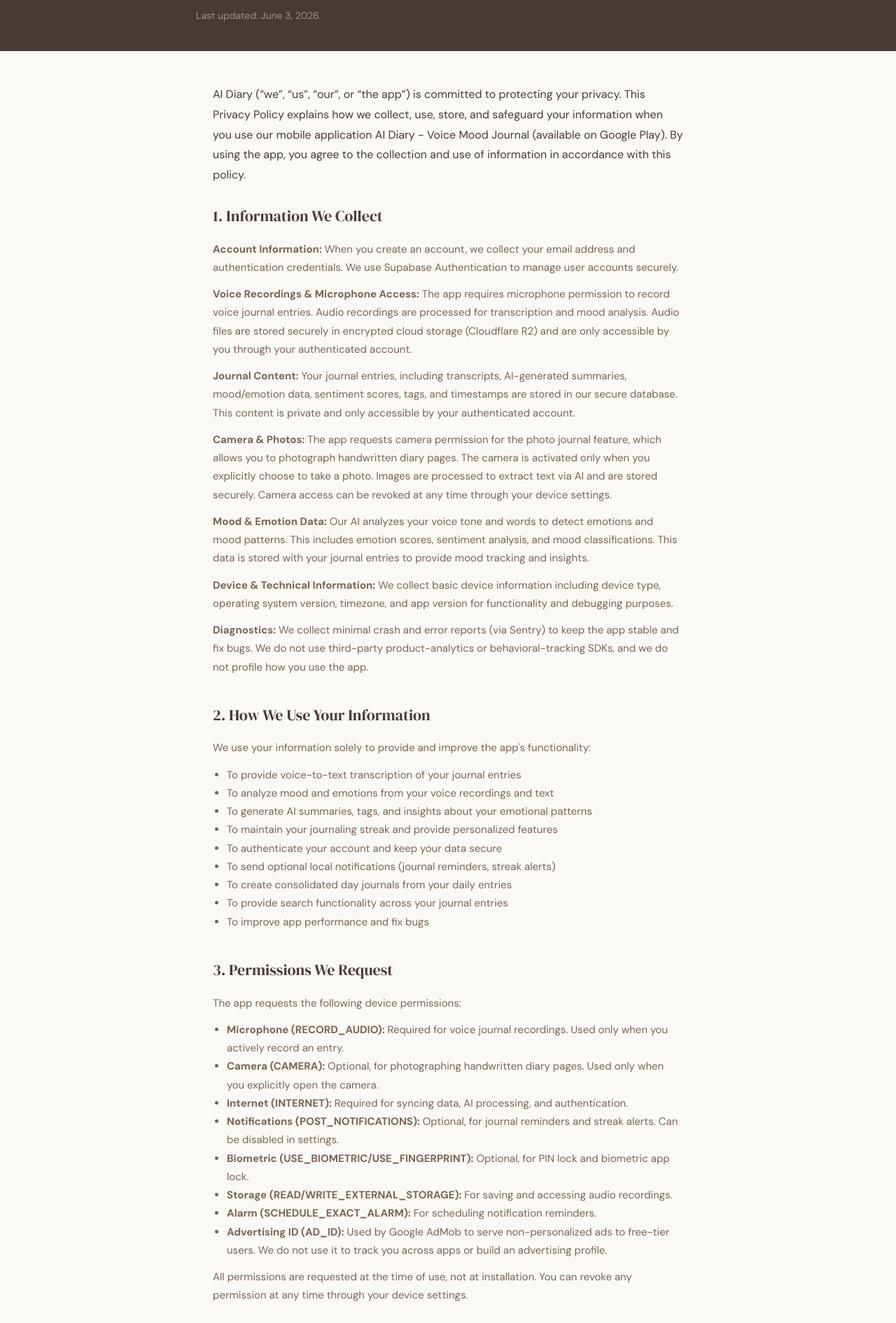
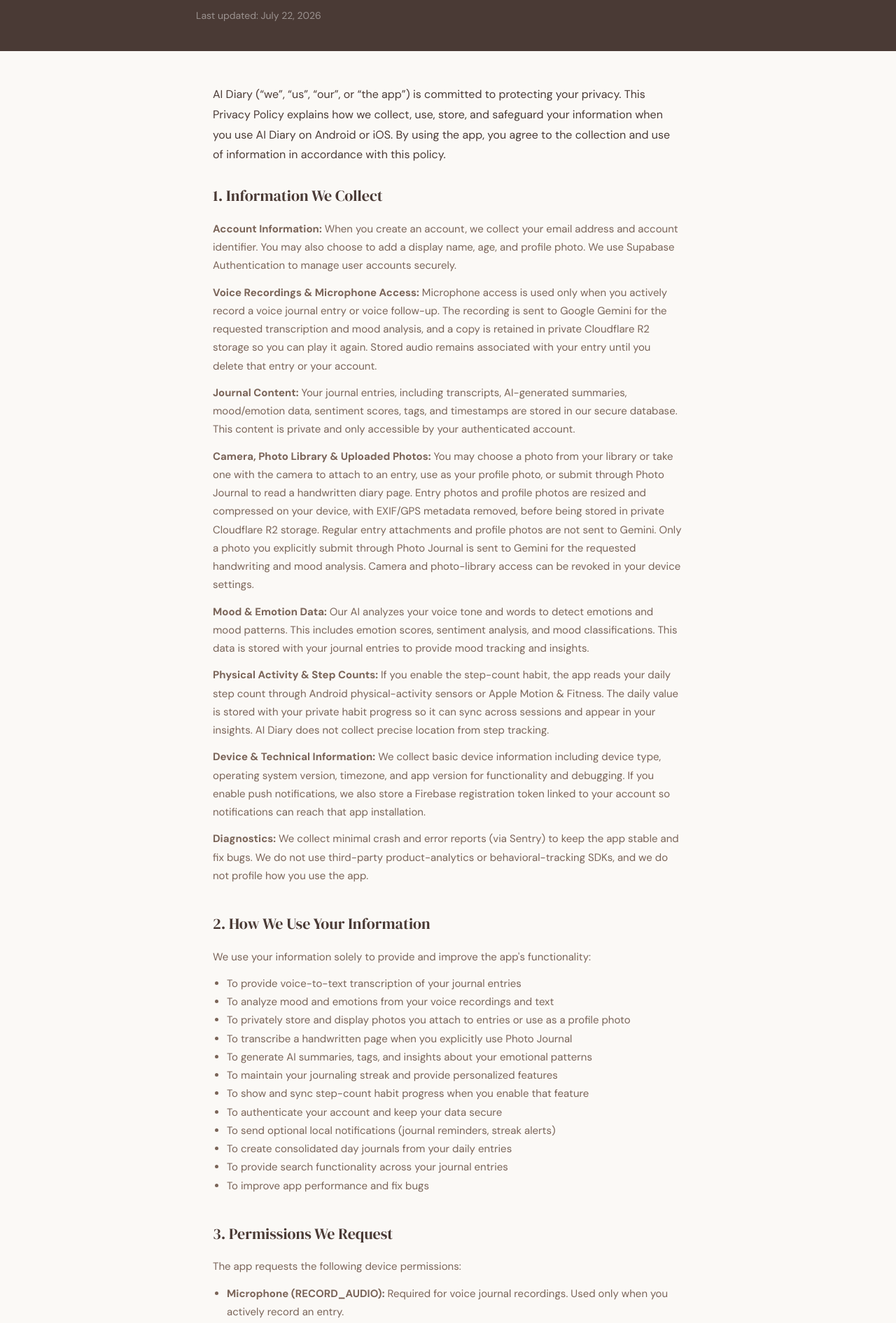
Before and after one commit to mubarismubi/aidiary-landing, a Next.js app: page /privacy in a window 1280 px wide. Shown: the part 153-2043 px from the top of the page at 70% size. Built offline with nearby package versions, Linux system fonts and the light colour scheme.

Commit message:
Update privacy disclosures for photo journals

```diff
--- a/package.json
+++ b/package.json
@@ -8,7 +8,7 @@
     "start": "next start"
   },
   "dependencies": {
-    "next": "16.2.3",
+    "next": "16.2.11",
     "react": "19.2.4",
     "react-dom": "19.2.4"
   },
@@ -19,5 +19,9 @@
     "@types/react-dom": "^19",
     "tailwindcss": "^4",
     "typescript": "^5"
+  },
+  "overrides": {
+    "postcss": "8.5.10",
+    "sharp": "0.35.0"
   }
 }
--- a/src/app/delete-account/page.tsx
+++ b/src/app/delete-account/page.tsx
@@ -48,13 +48,13 @@ export default function DeleteAccountPage() {
           <Section title="Option 1 &mdash; Delete from inside the app (recommended)">
             <p>The quickest way. Deletion begins immediately.</p>
             <ol style={{ paddingLeft: 20, listStyle: "decimal" }}>
-              <li>Open <strong>AI Diary</strong> on your Android device.</li>
+              <li>Open <strong>AI Diary</strong> on your Android or iOS device.</li>
               <li>Sign in with the account you want to delete.</li>
               <li>Go to the <strong>Settings</strong> tab (gear icon, bottom right).</li>
               <li>Scroll to the bottom and tap <strong>Delete Account</strong>.</li>
               <li>Confirm in the dialog.</li>
             </ol>
-            <p>Your account, journal entries, voice recordings, and mood data are scheduled for permanent deletion as soon as you confirm.</p>
+            <p>Your account, profile photo, journal entries, voice recordings, attached photos, and mood data are scheduled for permanent deletion as soon as you confirm.</p>
           </Section>
 
           <Section title="Option 2 &mdash; Request deletion by email">
@@ -88,6 +88,7 @@ export default function DeleteAccountPage() {
               <li>Your account (authentication record, profile, email, name)</li>
               <li>All journal entries (text, transcripts, AI summaries, tags)</li>
               <li>All voice recordings and uploaded audio files</li>
+              <li>Your profile photo and all entry-photo attachments, including stored thumbnails</li>
               <li>All mood and emotion analysis data</li>
               <li>Streak history, reminder preferences, and personal settings</li>
               <li>Device tokens used for notifications</li>
--- a/src/app/delete-data/page.tsx
+++ b/src/app/delete-data/page.tsx
@@ -52,9 +52,9 @@ export default function DeleteDataPage() {
           </p>
 
           <Section title="Option 1 &mdash; Delete a single journal entry (in-app)">
-            <p>Entries are deleted immediately and permanently.</p>
+            <p>Entries are removed from your live account immediately and cannot be restored in the app. Deletion of their associated stored files is requested at the same time.</p>
             <ol style={{ paddingLeft: 20, listStyle: "decimal" }}>
-              <li>Open <strong>AI Diary</strong> on your Android device.</li>
+              <li>Open <strong>AI Diary</strong> on your Android or iOS device.</li>
               <li>Go to the <strong>Journal</strong> tab (bottom nav).</li>
               <li>Find the entry you want to remove.</li>
               <li><strong>Long-press</strong> the entry &mdash; a delete option will appear.</li>
@@ -64,13 +64,14 @@ export default function DeleteDataPage() {
             <ul style={{ paddingLeft: 20, listStyle: "disc" }}>
               <li>The entry&apos;s transcript and text</li>
               <li>The associated voice recording (audio file on Cloudflare R2)</li>
+              <li>Every attached photo, including its full-size image and thumbnail in Cloudflare R2</li>
               <li>The AI-generated summary, tags, and mood/emotion analysis for that entry</li>
               <li>The entry&apos;s contribution to your streak and mood calendar</li>
             </ul>
           </Section>
 
           <Section title="Option 2 &mdash; Request targeted data deletion by email">
-            <p>Use this if you want to delete something other than a single entry &mdash; for example, all voice recordings from a specific month, or just the AI-generated summaries.</p>
+            <p>Use this if you want to delete something other than a single entry &mdash; for example, all voice recordings from a specific month, selected entry photos, your profile photo, or just the AI-generated summaries.</p>
             <div style={{ marginTop: 4, padding: 20, background: "white", borderRadius: 16, border: "1px solid #EAE5DC" }}>
               <p style={{ margin: 0 }}>
                 <strong>Email:</strong>{" "}
@@ -87,7 +88,7 @@ export default function DeleteDataPage() {
               </p>
               <ul style={{ margin: "6px 0 0", paddingLeft: 20, listStyle: "disc" }}>
                 <li>The email address registered with your account.</li>
-                <li>What data you want deleted (e.g. &ldquo;all entries before January 2026&rdquo;, &ldquo;all voice recordings&rdquo;, &ldquo;just the AI summaries&rdquo;).</li>
+                <li>What data you want deleted (e.g. &ldquo;all entries before January 2026&rdquo;, &ldquo;all voice recordings&rdquo;, &ldquo;my profile and entry photos&rdquo;, or &ldquo;just the AI summaries&rdquo;).</li>
               </ul>
             </div>
             <p style={{ marginTop: 12, fontSize: 14, color: C.muted }}>
@@ -97,11 +98,13 @@ export default function DeleteDataPage() {
 
           <Section title="What can be deleted">
             <ul style={{ paddingLeft: 20, listStyle: "disc" }}>
-              <li>Individual journal entries (text + audio + AI analysis)</li>
+              <li>Individual journal entries (text + audio + attached photos + AI analysis)</li>
               <li>Voice recordings (audio files)</li>
+              <li>Individual entry-photo attachments and their thumbnails</li>
+              <li>Your profile photo</li>
               <li>AI-generated summaries and tags</li>
               <li>Mood and emotion scores for specific entries</li>
-              <li>Photo-journal images</li>
+              <li>Handwritten-page Photo Journal images</li>
               <li>Tags and tag history</li>
             </ul>
           </Section>
--- a/src/app/privacy/page.tsx
+++ b/src/app/privacy/page.tsx
@@ -3,7 +3,7 @@ import Link from "next/link";
 
 export const metadata: Metadata = {
   title: "Privacy Policy - AI Diary",
-  description: "Privacy Policy for AI Diary - Voice Mood Journal",
+  description: "Privacy Policy for AI Diary - Voice and Photo Journal",
 };
 
 const C = {
@@ -29,7 +29,7 @@ export default function PrivacyPage() {
             fontFamily: "var(--font-serif)", fontSize: 36, color: "white", marginBottom: 8,
           }}>Privacy Policy</h1>
           <p style={{ fontSize: 14, color: "rgba(255,255,255,0.45)" }}>
-            Last updated: June 3, 2026
+            Last updated: July 22, 2026
           </p>
         </div>
       </div>
@@ -38,16 +38,17 @@ export default function PrivacyPage() {
       <div style={{ maxWidth: 720, margin: "0 auto", padding: "48px 24px 80px" }}>
         <div style={{ fontSize: 16, color: C.brown, lineHeight: 1.8 }}>
           <p style={{ marginBottom: 24 }}>
-            AI Diary (&ldquo;we&rdquo;, &ldquo;us&rdquo;, &ldquo;our&rdquo;, or &ldquo;the app&rdquo;) is committed to protecting your privacy. This Privacy Policy explains how we collect, use, store, and safeguard your information when you use our mobile application AI Diary - Voice Mood Journal (available on Google Play). By using the app, you agree to the collection and use of information in accordance with this policy.
+            AI Diary (&ldquo;we&rdquo;, &ldquo;us&rdquo;, &ldquo;our&rdquo;, or &ldquo;the app&rdquo;) is committed to protecting your privacy. This Privacy Policy explains how we collect, use, store, and safeguard your information when you use AI Diary on Android or iOS. By using the app, you agree to the collection and use of information in accordance with this policy.
           </p>
 
           <Section title="1. Information We Collect">
-            <p><strong>Account Information:</strong> When you create an account, we collect your email address and authentication credentials. We use Supabase Authentication to manage user accounts securely.</p>
-            <p><strong>Voice Recordings & Microphone Access:</strong> The app requires microphone permission to record voice journal entries. Audio recordings are processed for transcription and mood analysis. Audio files are stored securely in encrypted cloud storage (Cloudflare R2) and are only accessible by you through your authenticated account.</p>
+            <p><strong>Account Information:</strong> When you create an account, we collect your email address and account identifier. You may also choose to add a display name, age, and profile photo. We use Supabase Authentication to manage user accounts securely.</p>
+            <p><strong>Voice Recordings & Microphone Access:</strong> Microphone access is used only when you actively record a voice journal entry or voice follow-up. The recording is sent to Google Gemini for the requested transcription and mood analysis, and a copy is retained in private Cloudflare R2 storage so you can play it again. Stored audio remains associated with your entry until you delete that entry or your account.</p>
             <p><strong>Journal Content:</strong> Your journal entries, including transcripts, AI-generated summaries, mood/emotion data, sentiment scores, tags, and timestamps are stored in our secure database. This content is private and only accessible by your authenticated account.</p>
-            <p><strong>Camera & Photos:</strong> The app requests camera permission for the photo journal feature, which allows you to photograph handwritten diary pages. The camera is activated only when you explicitly choose to take a photo. Images are processed to extract text via AI and are stored securely. Camera access can be revoked at any time through your device settings.</p>
+            <p><strong>Camera, Photo Library & Uploaded Photos:</strong> You may choose a photo from your library or take one with the camera to attach to an entry, use as your profile photo, or submit through Photo Journal to read a handwritten diary page. Entry photos and profile photos are resized and compressed on your device, with EXIF/GPS metadata removed, before being stored in private Cloudflare R2 storage. Regular entry attachments and profile photos are not sent to Gemini. Only a photo you explicitly submit through Photo Journal is sent to Gemini for the requested handwriting and mood analysis. Camera and photo-library access can be revoked in your device settings.</p>
             <p><strong>Mood & Emotion Data:</strong> Our AI analyzes your voice tone and words to detect emotions and mood patterns. This includes emotion scores, sentiment analysis, and mood classifications. This data is stored with your journal entries to provide mood tracking and insights.</p>
-            <p><strong>Device & Technical Information:</strong> We collect basic device information including device type, operating system version, timezone, and app version for functionality and debugging purposes.</p>
+            <p><strong>Physical Activity & Step Counts:</strong> If you enable the step-count habit, the app reads your daily step count through Android physical-activity sensors or Apple Motion &amp; Fitness. The daily value is stored with your private habit progress so it can sync across sessions and appear in your insights. AI Diary does not collect precise location from step tracking.</p>
+            <p><strong>Device & Technical Information:</strong> We collect basic device information including device type, operating system version, timezone, and app version for functionality and debugging. If you enable push notifications, we also store a Firebase registration token linked to your account so notifications can reach that app installation.</p>
             <p><strong>Diagnostics:</strong> We collect minimal crash and error reports (via Sentry) to keep the app stable and fix bugs. We do not use third-party product-analytics or behavioral-tracking SDKs, and we do not profile how you use the app.</p>
           </Section>
 
@@ -56,8 +57,11 @@ export default function PrivacyPage() {
             <ul style={{ paddingLeft: 20, listStyle: "disc" }}>
               <li>To provide voice-to-text transcription of your journal entries</li>
               <li>To analyze mood and emotions from your voice recordings and text</li>
+              <li>To privately store and display photos you attach to entries or use as a profile photo</li>
+              <li>To transcribe a handwritten page when you explicitly use Photo Journal</li>
               <li>To generate AI summaries, tags, and insights about your emotional patterns</li>
               <li>To maintain your journaling streak and provide personalized features</li>
+              <li>To show and sync step-count habit progress when you enable that feature</li>
               <li>To authenticate your account and keep your data secure</li>
               <li>To send optional local notifications (journal reminders, streak alerts)</li>
               <li>To create consolidated day journals from your daily entries</li>
@@ -70,15 +74,17 @@ export default function PrivacyPage() {
             <p>The app requests the following device permissions:</p>
             <ul style={{ paddingLeft: 20, listStyle: "disc" }}>
               <li><strong>Microphone (RECORD_AUDIO):</strong> Required for voice journal recordings. Used only when you actively record an entry.</li>
-              <li><strong>Camera (CAMERA):</strong> Optional, for photographing handwritten diary pages. Used only when you explicitly open the camera.</li>
+              <li><strong>Camera (CAMERA):</strong> Optional, for taking an entry photo, profile photo, or handwritten-page photo. Used only when you explicitly open the camera.</li>
+              <li><strong>Photo Library:</strong> Optional, for choosing a photo to attach to an entry or use as your profile photo. On supported Android versions this uses the system photo picker without broad library access.</li>
               <li><strong>Internet (INTERNET):</strong> Required for syncing data, AI processing, and authentication.</li>
               <li><strong>Notifications (POST_NOTIFICATIONS):</strong> Optional, for journal reminders and streak alerts. Can be disabled in settings.</li>
+              <li><strong>Physical Activity / Motion &amp; Fitness:</strong> Optional, for reading daily step counts only when you enable the step-count habit. This does not grant precise-location access.</li>
               <li><strong>Biometric (USE_BIOMETRIC/USE_FINGERPRINT):</strong> Optional, for PIN lock and biometric app lock.</li>
-              <li><strong>Storage (READ/WRITE_EXTERNAL_STORAGE):</strong> For saving and accessing audio recordings.</li>
+              <li><strong>Files:</strong> Optional. When you choose &ldquo;Save to device&rdquo; for an entry photo, the system file picker lets you choose the destination. AI Diary does not request broad storage access.</li>
               <li><strong>Alarm (SCHEDULE_EXACT_ALARM):</strong> For scheduling notification reminders.</li>
-              <li><strong>Advertising ID (AD_ID):</strong> Used by Google AdMob to serve non-personalized ads to free-tier users. We do not use it to track you across apps or build an advertising profile.</li>
+              <li><strong>Advertising ID (Android only):</strong> Google AdMob may use it for non-personalized ad delivery, frequency capping, and fraud prevention for free-tier users. AI Diary does not use it to build an advertising profile. Ads are not initialized in the iOS app.</li>
             </ul>
-            <p>All permissions are requested at the time of use, not at installation. You can revoke any permission at any time through your device settings.</p>
+            <p>User-facing runtime permissions are requested when the related feature needs them. Technical permissions such as internet access do not show a runtime prompt. You can revoke optional camera, photo-library, microphone, notification, or biometric access through your device settings.</p>
           </Section>
 
           <Section title="4. Data Storage & Security">
@@ -86,7 +92,8 @@ export default function PrivacyPage() {
             <ul style={{ paddingLeft: 20, listStyle: "disc" }}>
               <li>All data is encrypted in transit using TLS/SSL encryption</li>
               <li>Authentication is handled by Supabase with Row Level Security (RLS), ensuring users can only access their own data</li>
-              <li>Audio files are stored in Cloudflare R2 with time-limited signed URLs for access</li>
+              <li>Audio and photo files are stored in a private Cloudflare R2 bucket and served only through owner-authorized, time-limited signed URLs</li>
+              <li>Uploaded entry photos are resized/compressed and stripped of EXIF/GPS metadata before storage; the server rejects image uploads that retain EXIF metadata</li>
               <li>Database access is protected by authentication tokens and RLS policies</li>
               <li>The app supports PIN lock and biometric authentication for additional on-device privacy</li>
               <li>Passwords and PINs are stored using secure hashing (never in plain text)</li>
@@ -95,22 +102,23 @@ export default function PrivacyPage() {
           </Section>
 
           <Section title="5. AI Processing & Data Transfer">
-            <p>We use Google Gemini AI to process your voice recordings and generate mood analysis. When you create a journal entry:</p>
+            <p>We use Google Gemini AI to process content only when an AI-powered feature requires it. When you create a voice entry:</p>
             <ul style={{ paddingLeft: 20, listStyle: "disc" }}>
               <li>Your audio recording is sent to Google Gemini AI for transcription and emotion analysis</li>
               <li>The AI generates a transcript, mood classification, sentiment score, summary, and tags</li>
-              <li>This processing happens on secure servers and the data is not retained by the AI service beyond the processing request</li>
+              <li>Google processes the recording for that request; AI Diary separately retains the private R2 copy used for in-app playback until you delete it</li>
+              <li>If you explicitly use Photo Journal, that selected handwritten-page photo is sent to Gemini for OCR and mood analysis. Ordinary entry attachments and profile photos are not sent to Gemini</li>
             </ul>
-            <p>We do not use your personal data to train AI models. The AI processing is used solely to provide you with mood detection, summaries, and journal insights. Your data may be transferred to and processed in countries outside your country of residence where our service providers operate.</p>
+            <p>AI Diary does not train its own models on your content. Google processes requests under the applicable Gemini API terms and project settings. Those terms may include limited retention for safety and abuse prevention and, when an unpaid Gemini service is used, use of prompts and responses to improve Google products. AI processing is used to provide mood detection, summaries, and journal insights. Your data may be transferred to and processed in countries outside your country of residence where our service providers operate.</p>
           </Section>
 
           <Section title="6. Data Sharing & Third Parties">
             <p><strong>We do not sell, trade, rent, or share your personal data with third parties for their marketing purposes.</strong></p>
-            <p>Your journal entries, recordings, and mood data are strictly private. We only share data with the following service providers who are necessary for app functionality:</p>
+            <p>Your journal entries, recordings, attached photos, and mood data are not public and are not available to other users. We disclose data only to service providers needed to operate the requested features:</p>
             <ul style={{ paddingLeft: 20, listStyle: "disc" }}>
               <li><strong>Supabase (supabase.co):</strong> Authentication, database hosting, and user management</li>
               <li><strong>Cloudflare R2 (cloudflare.com):</strong> Secure audio and image file storage</li>
-              <li><strong>Google Gemini AI (google.com):</strong> Voice transcription, emotion analysis, and mood detection</li>
+              <li><strong>Google Gemini AI (google.com):</strong> Voice transcription, emotion analysis, summaries, and handwritten-page processing when Photo Journal is used</li>
               <li><strong>Railway (railway.app):</strong> Backend API hosting</li>
               <li><strong>Firebase Cloud Messaging (google.com):</strong> Push notification delivery</li>
               <li><strong>RevenueCat (revenuecat.com):</strong> Subscription management</li>
@@ -124,11 +132,13 @@ export default function PrivacyPage() {
           <Section title="7. Data Retention & Deletion">
             <p>Your data is retained as long as you maintain an active account. You have full control over your data:</p>
             <ul style={{ paddingLeft: 20, listStyle: "disc" }}>
-              <li><strong>Delete individual entries:</strong> Swipe or long-press any journal entry to delete it permanently</li>
-              <li><strong>Delete your entire account:</strong> Go to Settings &gt; Delete Account to permanently remove all your data including journal entries, recordings, mood data, and personal information</li>
+              <li><strong>Delete an attached photo:</strong> Open the entry photo viewer and choose delete to remove that photo and its stored thumbnail</li>
+              <li><strong>Delete individual entries:</strong> Swipe or long-press an entry to remove its journal content, stored voice recording, attached photos, and derived analysis</li>
+              <li><strong>Delete your entire account:</strong> Go to Settings &gt; Delete Account to permanently remove your profile, avatar, journal entries, recordings, attached photos, mood data, and personal information</li>
+              <li><strong>Habit and step progress:</strong> Account deletion also removes stored habit logs, including any step-count values</li>
               <li><strong>Request data deletion:</strong> Contact us at mubarisfly@gmail.com and we will delete all your data within 30 days</li>
             </ul>
-            <p>When data is deleted, it is permanently removed from our active systems. Backups may retain deleted data for up to 30 days before being purged.</p>
+            <p>Deletion removes the data and your ability to access it from the live account immediately, and requests deletion of associated stored files at the same time. Backups may retain deleted data for up to 30 days before being purged.</p>
           </Section>
 
           <Section title="8. Your Rights (GDPR & Global Privacy Rights)">
@@ -147,13 +157,14 @@ export default function PrivacyPage() {
           </Section>
 
           <Section title="9. Notifications & Communications">
-            <p>With your permission, the app may send local notifications for:</p>
+            <p>With your permission, the app may send local notifications and Firebase Cloud Messaging push notifications for:</p>
             <ul style={{ paddingLeft: 20, listStyle: "disc" }}>
               <li>Journal reminders (customizable time)</li>
               <li>Streak alerts (when your streak is at risk)</li>
               <li>Inactivity reminders (after extended periods without journaling)</li>
+              <li>Follow-up reflections and replies to support requests</li>
             </ul>
-            <p>All notifications are local (generated on your device, not from our servers). You can disable notifications at any time through your device settings or the app&apos;s settings page. We do not send marketing emails or push notifications.</p>
+            <p>You can turn notification categories off in AI Diary or disable notifications in your device settings. Notification delivery uses a Firebase registration token; journal content is not used for third-party advertising.</p>
           </Section>
 
           <Section title="10. Children&apos;s Privacy">
@@ -161,7 +172,7 @@ export default function PrivacyPage() {
           </Section>
 
           <Section title="11. Advertising">
-            <p>The free tier of AI Diary displays ads through Google AdMob. Pro and trial users see no ads. We serve <strong>non-personalized ads only</strong>:</p>
+            <p>On Android, the free tier may display ads through Google AdMob. Pro and trial users see no ads, and ads are not initialized in the iOS app. Android ads are <strong>non-personalized</strong>:</p>
             <ul style={{ paddingLeft: 20, listStyle: "disc" }}>
               <li>We do not use your Advertising ID to track you across apps or build an advertising profile</li>
               <li>Ads are contextual, not based on your behavior or personal data — your journal content is never used for advertising</li>
```
Also changed, not shown: 1 other file (tests, documents, lock files or other folders).
